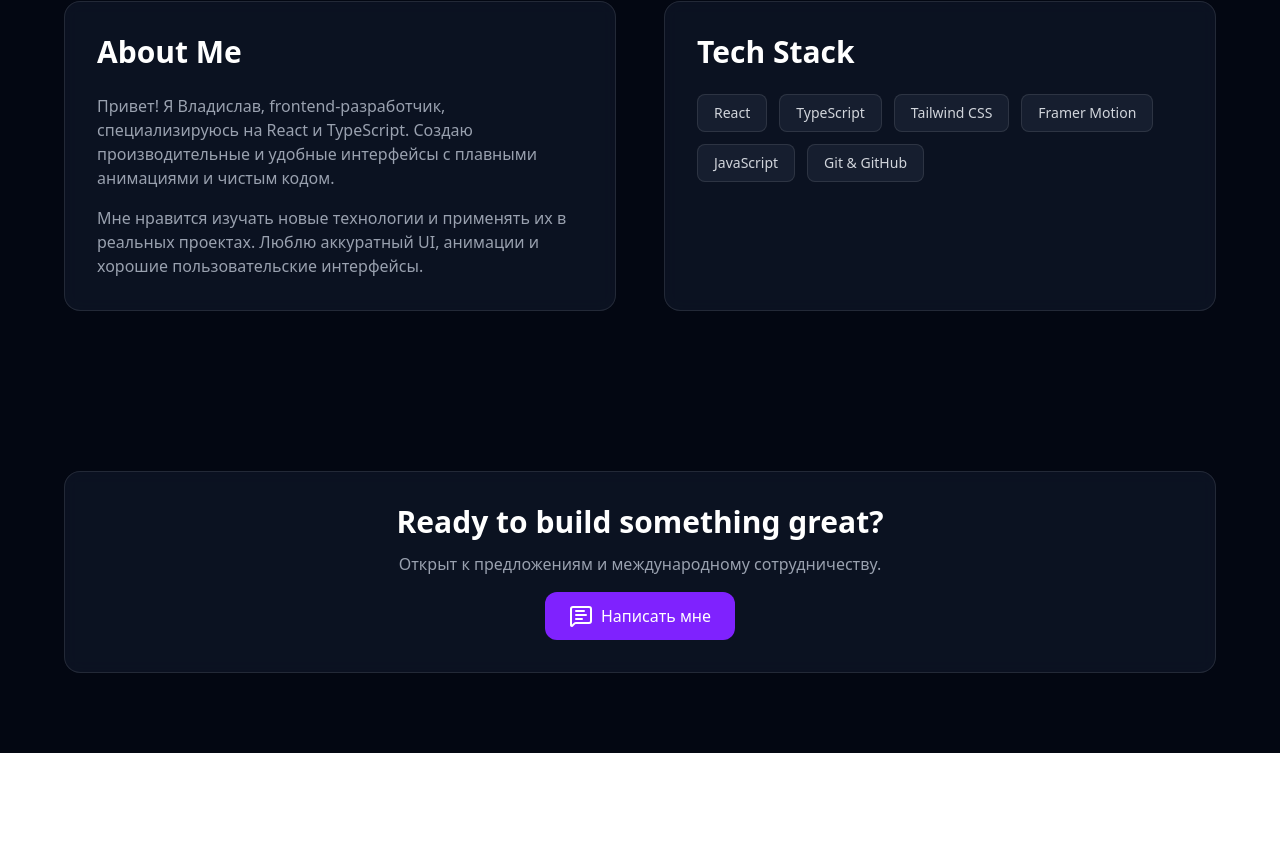
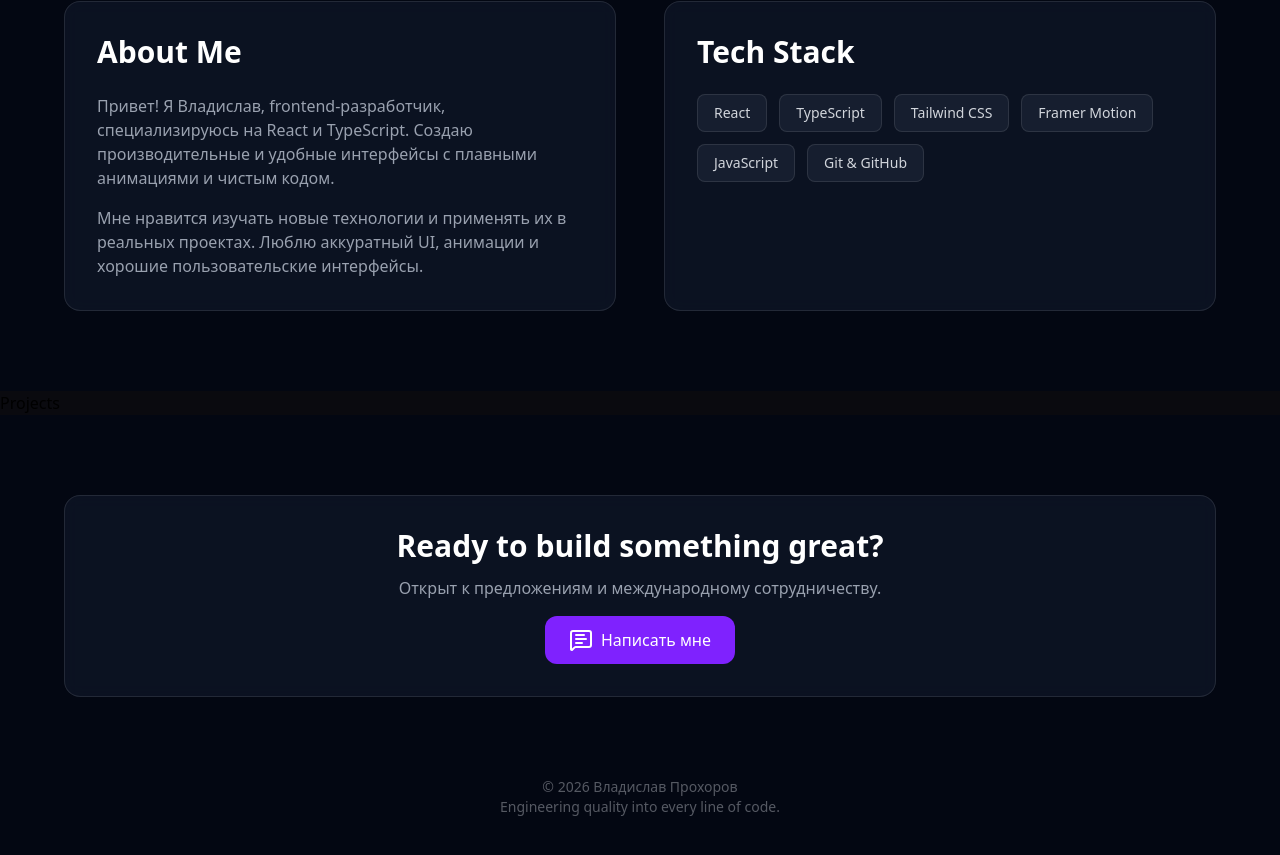
Before and after one commit to VladislavProhorov123/Portfolio, a React (Vite) app: page / in a window 1280 px wide. Shown: the part 879-1734 px from the top of the page. Before the commit the page ends 1632 px from the top, so only its background shows below. Built offline with nearby package versions, Linux system fonts and the light colour scheme.

Commit message:
Created footer

```diff
--- a/src/pages/Home.tsx
+++ b/src/pages/Home.tsx
@@ -2,13 +2,17 @@ import React from 'react'
 import Hero from '../sections/Hero'
 import About from '../sections/About'
 import Contact from '../sections/Contact'
+import Footer from '../sections/Footer'
+import Projects from '../sections/Projects'
 
 export default function Home() {
   return (
     <div className='bg-[rgb(var(--bg))] '>
       <Hero />
       <About />
+      <Projects />
       <Contact />
+      <Footer />
     </div>
   )
 }
--- a/src/sections/Footer.tsx
+++ b/src/sections/Footer.tsx
@@ -2,6 +2,9 @@ import React from 'react'
 
 export default function Footer() {
   return (
-    <div>Footer</div>
+    <footer className='bg-gray-950 text-gray-300/40 text-sm flex flex-col items-center pb-[100px]'>
+      <p>© 2026 Владислав Прохоров</p>
+      <p>Engineering quality into every line of code.</p>
+    </footer>
   )
 }
--- a/src/sections/Projects.tsx
+++ b/src/sections/Projects.tsx
@@ -0,0 +1,7 @@
+import React from 'react'
+
+export default function Projects() {
+  return (
+    <div>Projects</div>
+  )
+}
```
